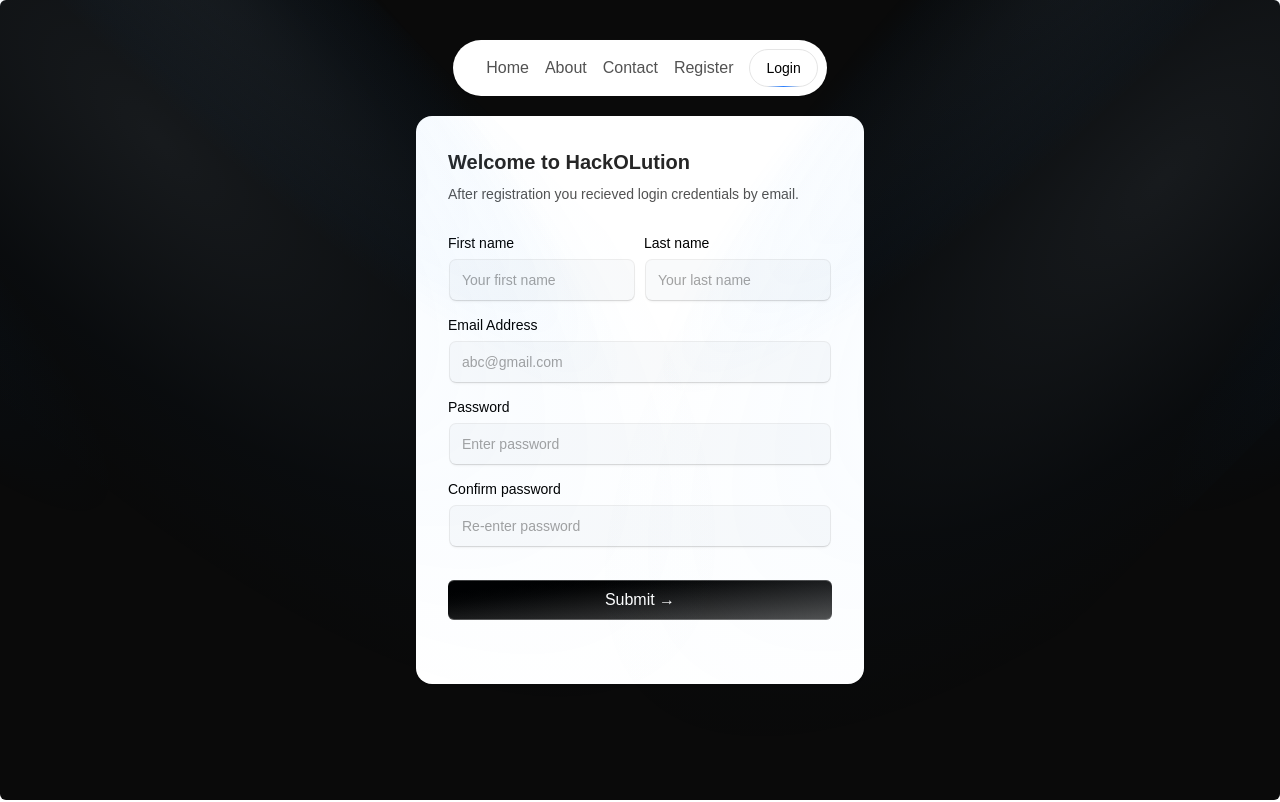
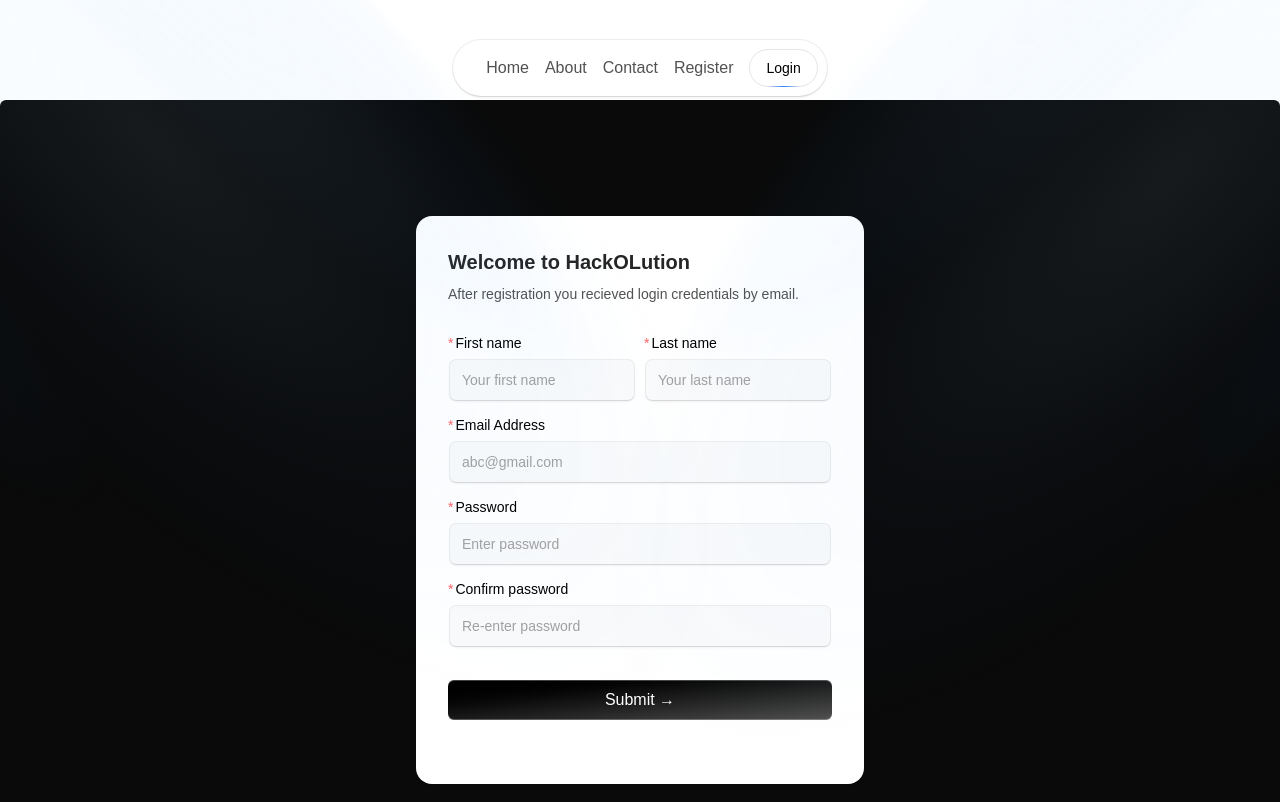
Before and after one commit to Souvik0216J/Hack-O-Lution-2025, a Next.js app: page /register in a window 1280 px wide. Shown: the top 802 px of the page. Built offline with nearby package versions, Linux system fonts and the light colour scheme.

Commit message:
add minor details

```diff
--- a/src/app/globals.css
+++ b/src/app/globals.css
@@ -5,11 +5,12 @@
   --foreground: #171717;
 }
 
-html{
+html {
   scroll-behavior: smooth;
 }
 
-html, body {
+html,
+body {
   overflow-x: hidden;
 }
 
@@ -70,3 +71,11 @@ body {
 ::-webkit-scrollbar-thumb:hover {
   background: #555;
 }
+
+@media only screen and (max-width: 760px) {
+
+  /* Hide scrollbar for Chrome, Safari and Opera */
+  ::-webkit-scrollbar {
+    display: none;
+  }
+}
--- a/src/app/register/page.tsx
+++ b/src/app/register/page.tsx
@@ -11,9 +11,9 @@ function page() {
   };
 
   return (
-    <div className="min-h-screen w-full rounded-md bg-neutral-950 flex flex-col items-center justify-center px-4 py-6 sm:px-6 lg:px-8">
+    <div className="mt-25 min-h-screen w-full rounded-md bg-neutral-950 flex flex-col items-center justify-center px-4 py-6 sm:px-6 lg:px-8">
     <Spotlight/>
-      <div className="shadow-input mx-auto w-full max-w-md rounded-none bg-white p-4 md:rounded-2xl md:p-8 dark:bg-black">
+      <div className="shadow-input mx-auto w-full max-w-md rounded bg-white p-4 md:rounded-2xl md:p-8 dark:bg-black">
         <h2 className="text-xl font-bold text-neutral-800 dark:text-neutral-200">
           Welcome to HackOLution
         </h2>
@@ -24,24 +24,24 @@ function page() {
         <form className="my-8" onSubmit={handleSubmit}>
           <div className="mb-4 flex flex-col space-y-2 md:flex-row md:space-y-0 md:space-x-2">
             <LabelInputContainer>
-              <Label htmlFor="firstname">First name</Label>
+              <Label htmlFor="firstname"><span className="text-red-400 mr-0.5">*</span>First name</Label>
               <Input id="firstname" placeholder="Your first name" type="text" required/>
             </LabelInputContainer>
             <LabelInputContainer>
-              <Label htmlFor="lastname">Last name</Label>
+              <Label htmlFor="lastname"><span className="text-red-400 mr-0.5">*</span>Last name</Label>
               <Input id="lastname" placeholder="Your last name" type="text" required/>
             </LabelInputContainer>
           </div>
           <LabelInputContainer className="mb-4">
-            <Label htmlFor="email">Email Address</Label>
+            <Label htmlFor="email"><span className="text-red-400 mr-0.5">*</span>Email Address</Label>
             <Input id="email" placeholder="abc@gmail.com" type="email" required/>
           </LabelInputContainer>
           <LabelInputContainer className="mb-4">
-            <Label htmlFor="password">Password</Label>
+            <Label htmlFor="password"><span className="text-red-400 mr-0.5">*</span>Password</Label>
             <Input id="password" placeholder="Enter password" type="password" required/>
           </LabelInputContainer>
           <LabelInputContainer className="mb-8">
-            <Label htmlFor="confirmpassword">Confirm password</Label>
+            <Label htmlFor="confirmpassword"><span className="text-red-400 mr-0.5">*</span>Confirm password</Label>
             <Input
               id="password"
               placeholder="Re-enter password"
```
